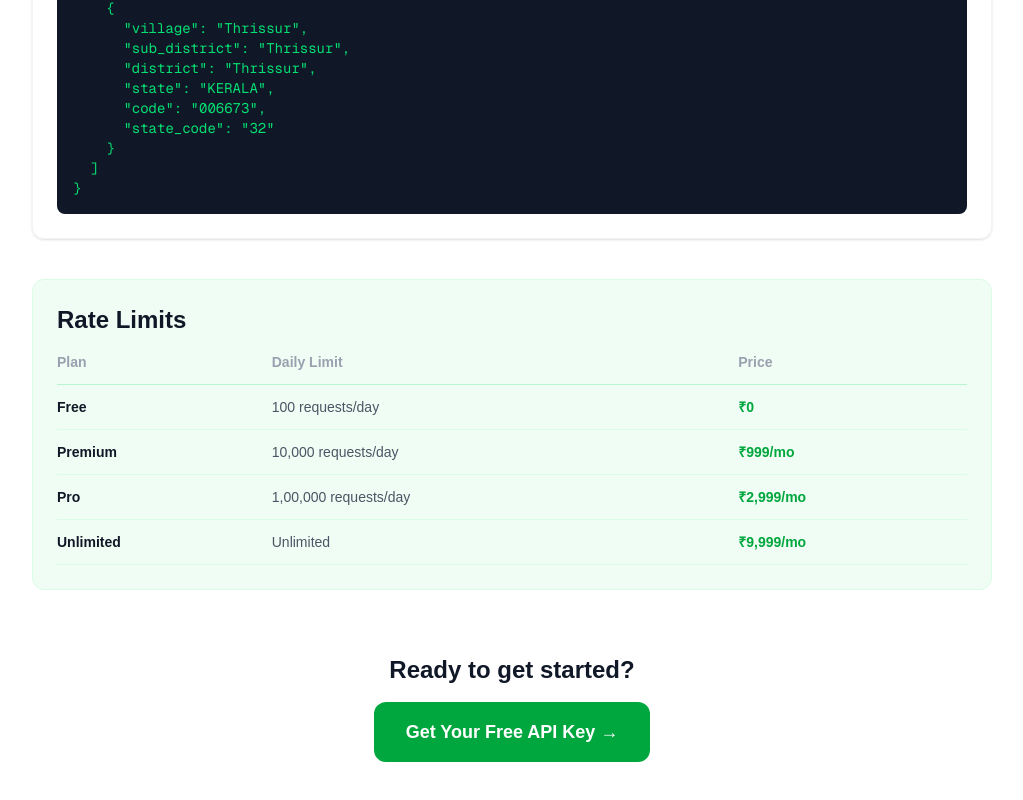
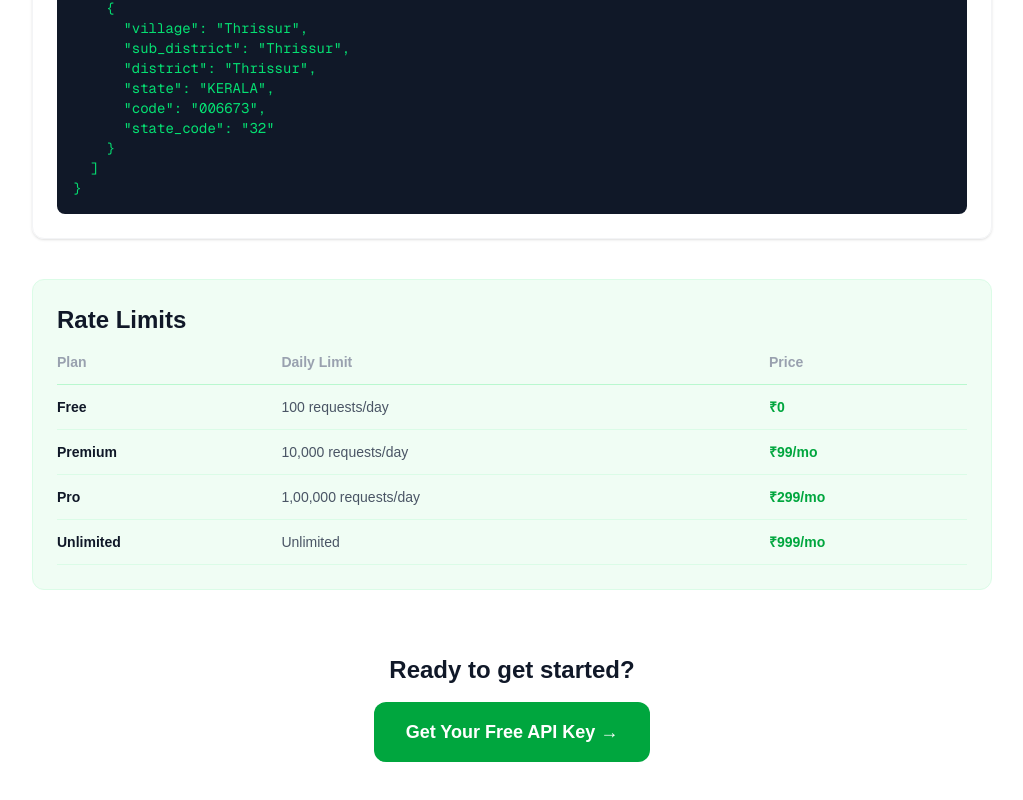
Before and after one commit to muhammedfahim438-ctrl/geo-api, a Next.js app: page /docs in a window 1280 px wide. Shown: the part 2370-3170 px from the top of the page, without its empty margins (128-1151 px from the left). Built offline with nearby package versions, Linux system fonts and the light colour scheme.

Commit message:
fix village count to 619246

```diff
--- a/app/admin/page.tsx
+++ b/app/admin/page.tsx
@@ -77,7 +77,7 @@ export default function AdminDashboard() {
           </div>
           <div className="bg-white border border-green-100 p-6 rounded-xl shadow-sm">
             <p className="text-gray-500 text-sm">Villages in DB</p>
-            <p className="text-4xl font-bold text-green-600 mt-1">457,290</p>
+            <p className="text-4xl font-bold text-green-600 mt-1">619,246</p>
           </div>
         </div>
 
--- a/app/docs/page.tsx
+++ b/app/docs/page.tsx
@@ -166,9 +166,9 @@ export default function Docs() {
             <tbody>
               {[
                 { plan: 'Free', limit: '100 requests/day', price: '₹0' },
-                { plan: 'Premium', limit: '10,000 requests/day', price: '₹999/mo' },
-                { plan: 'Pro', limit: '1,00,000 requests/day', price: '₹2,999/mo' },
-                { plan: 'Unlimited', limit: 'Unlimited', price: '₹9,999/mo' },
+                { plan: 'Premium', limit: '10,000 requests/day', price: '₹99/mo' },
+                { plan: 'Pro', limit: '1,00,000 requests/day', price: '₹299/mo' },
+                { plan: 'Unlimited', limit: 'Unlimited', price: '₹999/mo' },
               ].map(r => (
                 <tr key={r.plan} className="border-b border-green-100">
                   <td className="py-3 font-bold text-gray-900">{r.plan}</td>
--- a/app/page.tsx
+++ b/app/page.tsx
@@ -24,7 +24,7 @@ export default function Home() {
           <span className="text-green-600">API for India</span>
         </h1>
         <p className="text-xl text-gray-500 mb-8 max-w-2xl mx-auto">
-          457,290 villages across 28 states. Ready-to-use REST API for address dropdowns,
+          619,246 villages across 30 states. Ready-to-use REST API for address dropdowns,
           form autocomplete, and logistics platforms.
         </p>
         <div className="flex gap-4 justify-center">
@@ -40,8 +40,8 @@ export default function Home() {
       {/* Stats */}
       <div className="grid grid-cols-4 gap-6 px-8 py-12 max-w-5xl mx-auto">
         {[
-          { num: '457,290', label: 'Villages' },
-          { num: '28', label: 'States' },
+          { num: '619,246', label: 'Villages' },
+          { num: '30', label: 'States' },
           { num: '<100ms', label: 'Response Time' },
           { num: '99.9%', label: 'Uptime' },
         ].map(s => (
@@ -96,9 +96,9 @@ export default function Home() {
         <div className="grid grid-cols-4 gap-6">
           {[
             { name: 'Free', price: '₹0', requests: '100/day', popular: false },
-            { name: 'Premium', price: '₹999/mo', requests: '10,000/day', popular: false },
-            { name: 'Pro', price: '₹2,999/mo', requests: '1,00,000/day', popular: true },
-            { name: 'Unlimited', price: '₹9,999/mo', requests: 'Unlimited', popular: false },
+            { name: 'Premium', price: '₹99/mo', requests: '10,000/day', popular: false },
+            { name: 'Pro', price: '₹299/mo', requests: '1,00,000/day', popular: true },
+            { name: 'Unlimited', price: '₹999/mo', requests: 'Unlimited', popular: false },
           ].map(plan => (
             <div key={plan.name} className={`bg-white p-6 rounded-xl shadow-sm border-2 ${
               plan.popular ? 'border-green-500' : 'border-gray-100'
--- a/app/portal/page.tsx
+++ b/app/portal/page.tsx
@@ -135,7 +135,7 @@ export default function Portal() {
     <div className="min-h-screen bg-gradient-to-b from-green-50 to-white flex items-center justify-center">
       <div className="bg-white border border-gray-100 shadow-lg p-8 rounded-2xl w-96">
         <h1 className="text-2xl font-bold text-gray-900 mb-1">🌍 India Geo API</h1>
-        <p className="text-gray-400 text-sm mb-6">457,290 villages across India</p>
+        <p className="text-gray-400 text-sm mb-6">619,246 villages across India</p>
 
         <div className="flex mb-6 bg-gray-100 rounded-lg p-1">
           <button onClick={() => { setView('login'); setError('') }}
```
